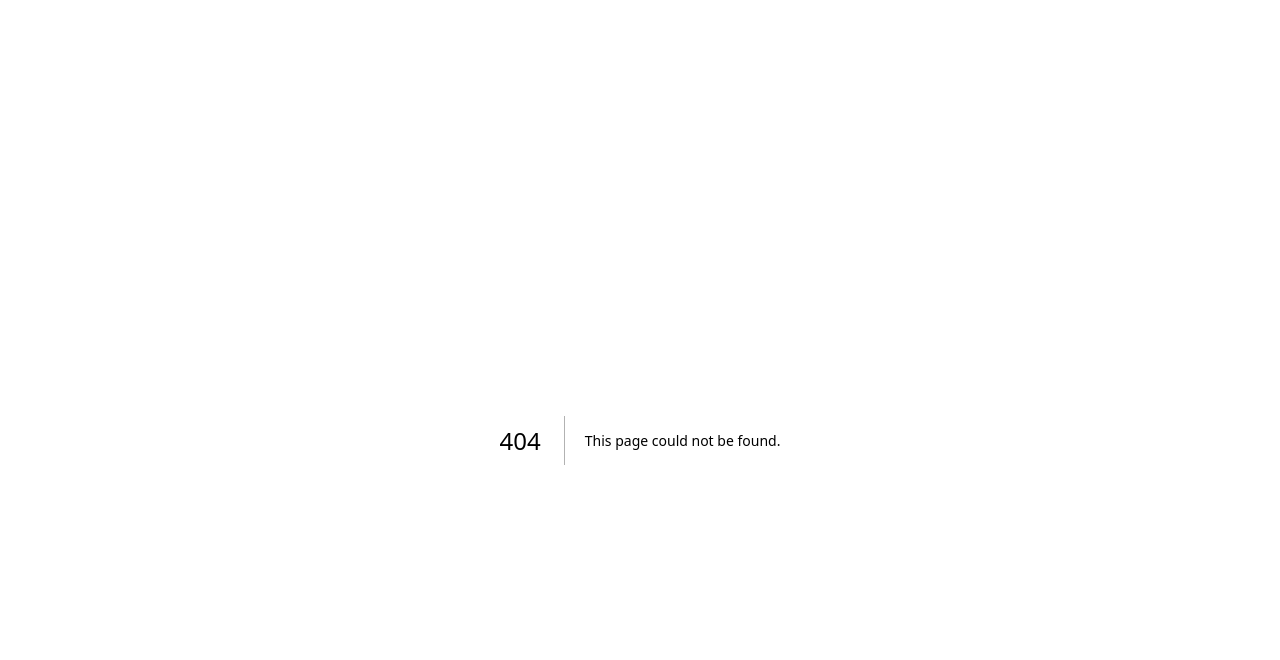
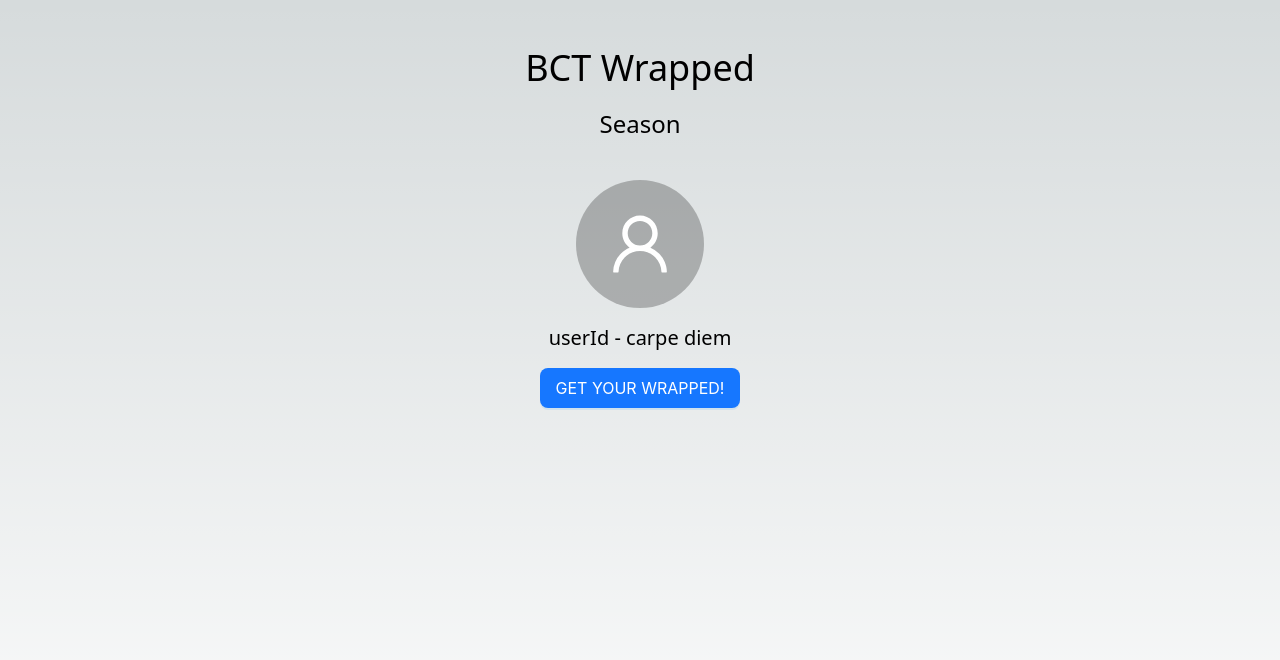
Before and after one commit to Jackerlus/bct-wrapped-conduit, a Next.js app: page /wrapped/start in a window 1280 px wide. Before the commit this address had no page. Shown: the top 660 px of the page. Built offline with nearby package versions, Linux system fonts and the light colour scheme.

Commit message:
- Added Ant Design components - Reorganised navigation tree/folder structure to better reflect the purpose of the site - Added a user summary page at the wrapped start page with season respective theme

```diff
--- a/package.json
+++ b/package.json
@@ -9,6 +9,7 @@
     "lint": "next lint"
   },
   "dependencies": {
+    "antd": "^5.20.3",
     "next": "14.2.5",
     "react": "^18",
     "react-dom": "^18",
--- a/src/app/bct-wrapped/page.tsx
+++ /dev/null
@@ -1,29 +0,0 @@
-"use client";
-import { useState, useEffect } from "react";
-import { useSearchParams } from "next/navigation";
-
-export default function Wrapped() {
-  const [userId, setUserId] = useState(""); // Store the userId in a state
-
-  // Get the userId from localStorage when the component mounts
-  useEffect(() => {
-    if (typeof window !== "undefined") {
-      const storedUserId = localStorage.getItem("bctUserId") || "";
-      setUserId(storedUserId);
-    }
-  }, []);
-
-  const searchParams = useSearchParams();
-  const season = searchParams.get("season");
-
-  return (
-    <main className="font-sans text-base root m-10 min-h-screen justify-items-center">
-      <div className="grid justify-items-center">
-        <h1 className="m-5 mt-2 text-4xl">BCT Wrapped</h1>
-        <h2 className="text-xl">Season {season}</h2>
-        <h2>{userId ? `User ID: ${userId}` : "No User ID found"}</h2>{" "}
-        {/* Display the userId */}
-      </div>
-    </main>
-  );
-}
--- a/src/app/home/page.tsx
+++ b/src/app/home/page.tsx
@@ -1,24 +1,11 @@
-"use client";
-
-import Link from "next/link";
-import { useEffect } from "react";
+import Link from "antd/es/typography/Link";
 
 export default function Home() {
   return (
-    <div className="flex justify-items-center justify-center h-screen">
-      <Link
-        id="card-6"
-        href="bct-wrapped?season=6"
-        className="flex items-center w-56 h-80 bg-orange-600 text-center m-20 rounded-lg"
-      >
-        <p className="text-center w-full text-5xl">6</p>
-      </Link>
-      <Link
-        id="card-7"
-        href="bct-wrapped?season=7"
-        className="flex items-center w-56 h-80 bg-purple-600 text-center m-20 rounded-lg"
-      >
-        <p className="text-center w-full text-5xl">7</p>
+    <div>
+      <p>Home</p>
+      <Link href="wrapped">
+        <p>BCT Wrapped</p>
       </Link>
     </div>
   );
--- a/src/app/login/page.tsx
+++ b/src/app/login/page.tsx
@@ -1,7 +1,5 @@
 "use client";
-import Link from "next/link";
 import { useRouter } from "next/navigation";
-import { useEffect } from "react";
 
 export default function Login() {
   const router = useRouter();
--- /dev/null
+++ b/src/app/wrapped/page.tsx
@@ -0,0 +1,25 @@
+"use client";
+
+import Link from "next/link";
+import { useEffect } from "react";
+
+export default function Home() {
+  return (
+    <div className="flex justify-items-center justify-center h-screen">
+      <Link
+        id="card-6"
+        href="wrapped/start?season=6"
+        className="flex items-center w-56 h-80 bg-orange-600 text-center m-20 rounded-lg"
+      >
+        <p className="text-center w-full text-5xl">6</p>
+      </Link>
+      <Link
+        id="card-7"
+        href="wrapped/start?season=7"
+        className="flex items-center w-56 h-80 bg-purple-600 text-center m-20 rounded-lg"
+      >
+        <p className="text-center w-full text-5xl">7</p>
+      </Link>
+    </div>
+  );
+}
--- /dev/null
+++ b/src/app/wrapped/start/page.tsx
@@ -0,0 +1,67 @@
+"use client";
+import { useState, useEffect } from "react";
+import { useSearchParams } from "next/navigation";
+import { UserOutlined } from "@ant-design/icons";
+import { Avatar, Button, Space } from "antd";
+
+export default function Wrapped() {
+  const [userId, setUserId] = useState(""); // Store the userId in a state
+
+  // Get the userId from localStorage when the component mounts
+  useEffect(() => {
+    if (typeof window !== "undefined") {
+      const storedUserId = localStorage.getItem("bctUserId") || "";
+      setUserId(storedUserId);
+    }
+  }, []);
+
+  const searchParams = useSearchParams();
+  const season = searchParams.get("season");
+  const teamName = "carpe diem";
+  let colour = "";
+  switch (season) {
+    case "6":
+      colour = "#ff9100";
+      break;
+    case "7":
+      colour = "#9900ff";
+      break;
+    default:
+      colour = "";
+      console.log(
+        "BCT theme colour could not be derived from season URL variable.",
+      );
+  }
+
+  function startWrapped() {
+    console.log("Starting Wrapped");
+  }
+
+  return (
+    <main className="font-sans text-base root m-10 min-h-screen justify-items-center">
+      <div className="grid justify-items-center">
+        <h1 className="m-5 mt-2 text-4xl">BCT Wrapped</h1>
+        <h2 className="text-2xl">Season {season}</h2>
+        <div className="grid justify-items-center m-10">
+          <Space wrap direction="vertical" size={16}>
+            <Avatar size={128} icon={<UserOutlined />} />
+            <p className="text-xl">
+              {userId ? `${userId}` : "userId"} -
+              {teamName ? ` ${teamName}` : "teamName"}
+            </p>
+            <Button
+              type="primary"
+              size="large"
+              style={{
+                backgroundColor: colour,
+              }}
+              onClick={startWrapped}
+            >
+              GET YOUR WRAPPED!
+            </Button>
+          </Space>
+        </div>
+      </div>
+    </main>
+  );
+}
```
Also changed, not shown: src/app/bct-wrapped/Id.tsx (deleted), 1 other file (tests, documents, lock files or other folders).
